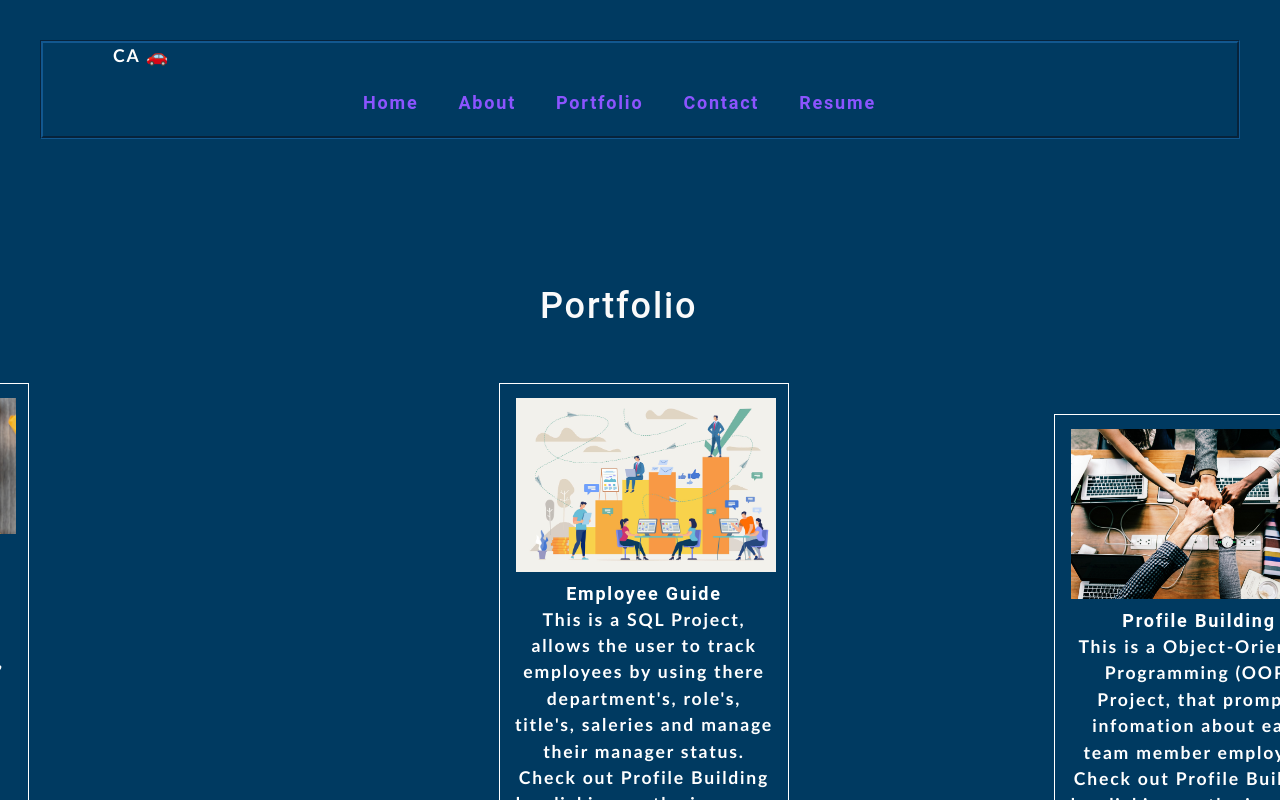
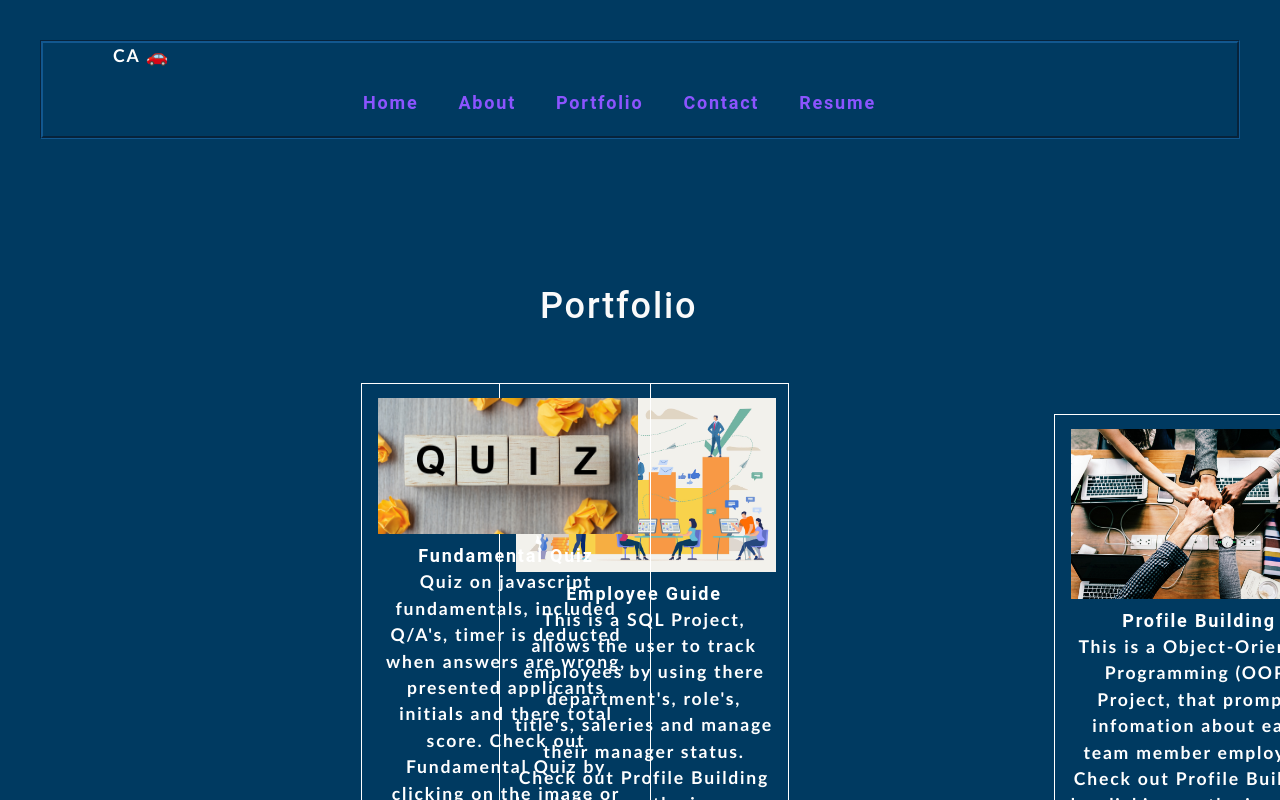
Before and after one commit to candre02/react-portfolio, a React (Create React App) app: page /portfolio in a window 1280 px wide. Shown: the top 800 px of the page. Built offline with nearby package versions, Linux system fonts and the light colour scheme.

Commit message:
added left and edited marginRight for portfoli in cards

```diff
--- a/src/components/Portfolio/index.js
+++ b/src/components/Portfolio/index.js
@@ -20,12 +20,12 @@ function Portfolio() {
                         <Card style={{
                             width: '18rem',
                             outline: '1px solid white',
-                            marginRight:'202px',
+                            marginRight:'208px',
                             padding: '14px',
                             position: 'absolute',
                             color: 'white',
-                            right: '1050px',
-                            marginBottom: '-74px'
+                            marginBottom: '-74px',
+                            left: '362px'
                             }}>
                             <a href="https://candre02.github.io/Fundamental-Quiz/" >
                                 <Card.Img variant="top" src={Quiz} />
```
